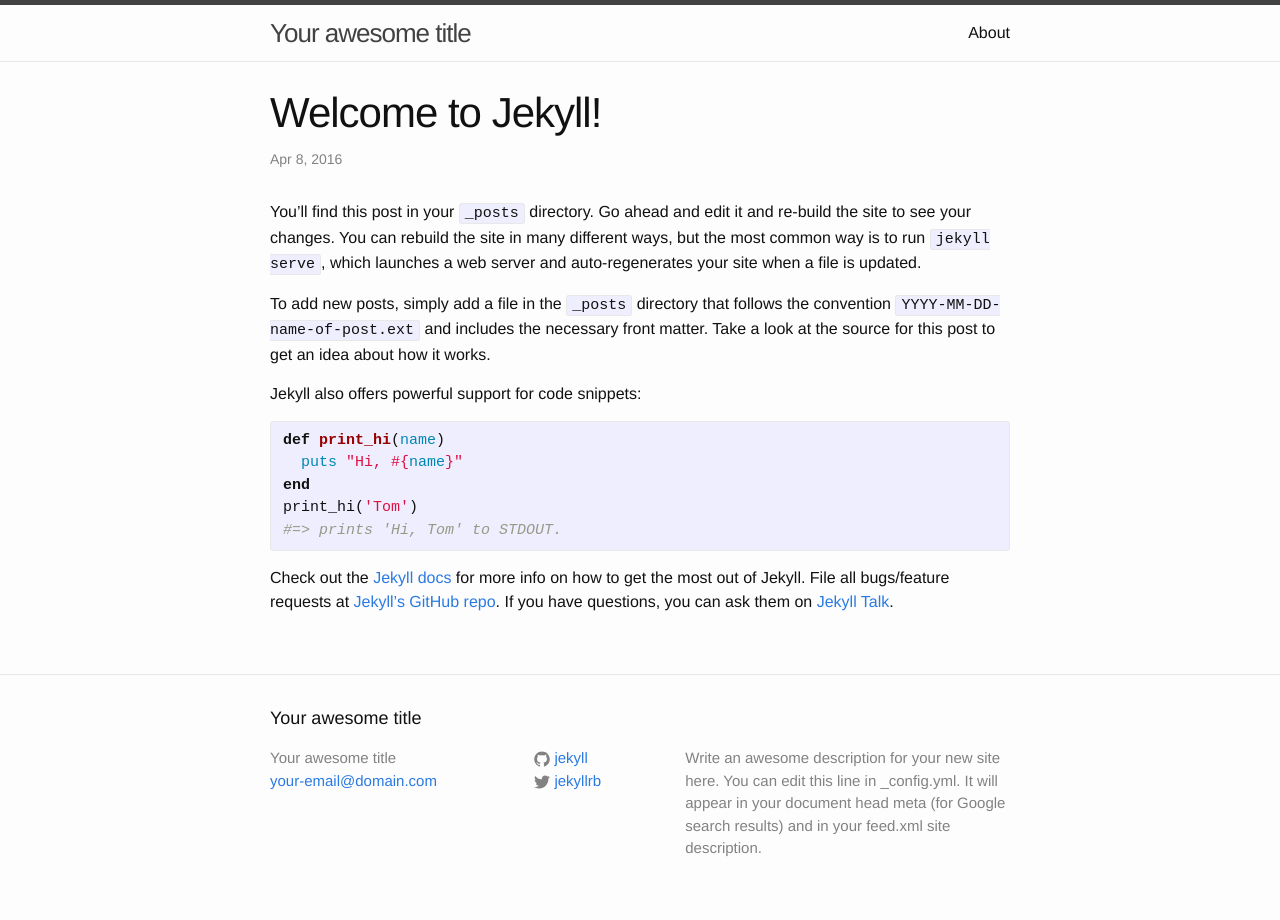
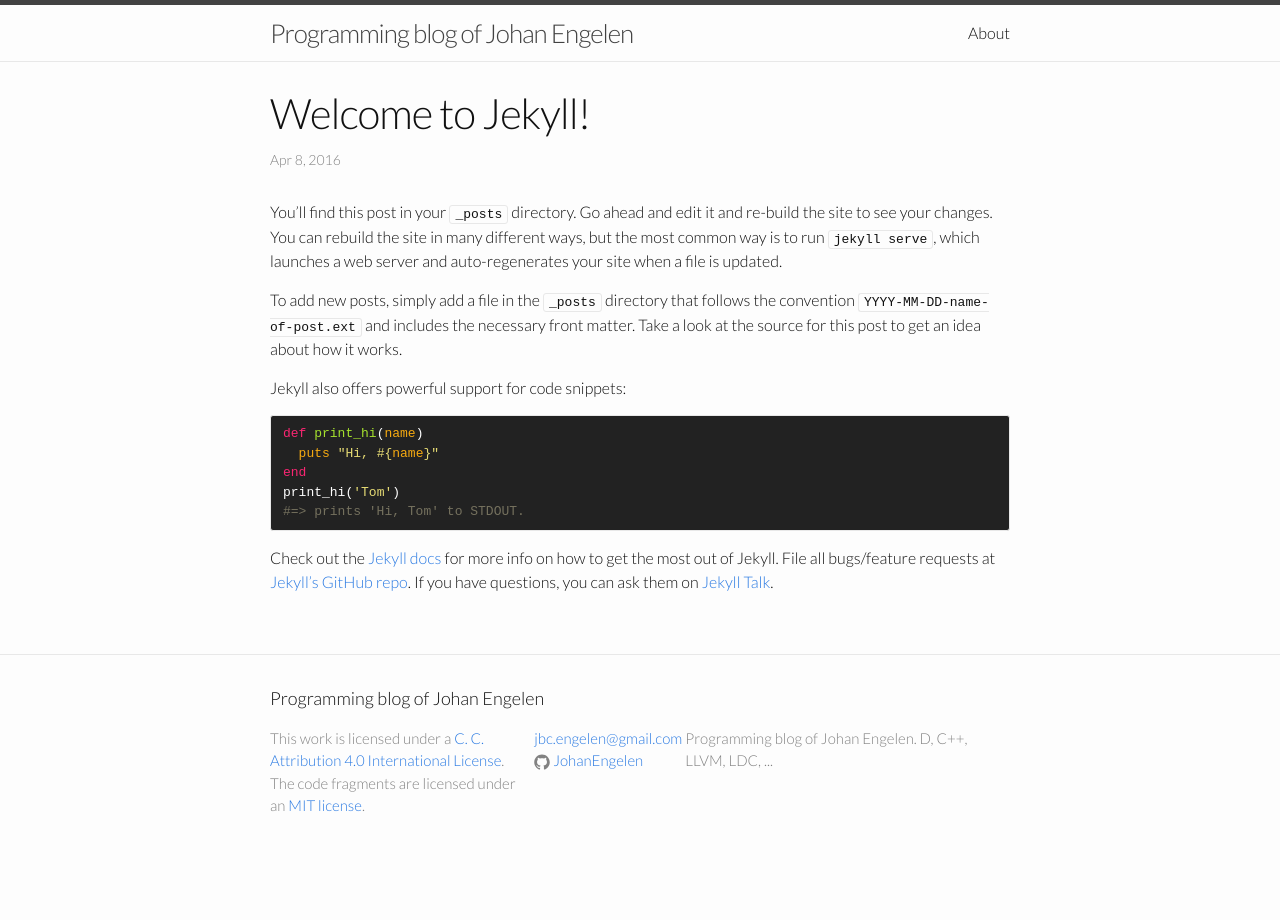
Before and after one commit to JohanEngelen/johanengelen.github.io, a Jekyll site: the page built from _posts/2016-04-08-welcome-to-jekyll.markdown, in a window 1280 px wide. Built offline with Jekyll 4.4.1, drawn with Linux system fonts in a browser that asks for light colours.

Commit message:
Basic site and style changes

```diff
--- a/_config.yml
+++ b/_config.yml
@@ -6,16 +6,15 @@
 # 'jekyll serve'. If you change this file, please restart the server process.
 
 # Site settings
-title: Your awesome title
-email: your-email@domain.com
+title: Programming blog of Johan Engelen
+email: jbc.engelen@gmail.com
 description: > # this means to ignore newlines until "baseurl:"
-  Write an awesome description for your new site here. You can edit this
-  line in _config.yml. It will appear in your document head meta (for
-  Google search results) and in your feed.xml site description.
+  Programming blog of Johan Engelen. D, C++, LLVM, LDC, ...
 baseurl: "" # the subpath of your site, e.g. /blog
-url: "http://yourdomain.com" # the base hostname & protocol for your site
-twitter_username: jekyllrb
-github_username:  jekyll
+url: "http://johanengelen.github.io" # the base hostname & protocol for your site
+github_username:  JohanEngelen
 
 # Build settings
 markdown: kramdown
+kramdown:
+  input: GFM
--- a/_includes/footer.html
+++ b/_includes/footer.html
@@ -7,13 +7,17 @@
     <div class="footer-col-wrapper">
       <div class="footer-col footer-col-1">
         <ul class="contact-list">
-          <li>{{ site.title }}</li>
-          <li><a href="mailto:{{ site.email }}">{{ site.email }}</a></li>
+          <li>
+            This work is licensed under a <a rel="license" href="http://creativecommons.org/licenses/by/4.0/">C. C. Attribution 4.0 International License</a>.
+            The code fragments are licensed under an <a rel="license" href="https://opensource.org/licenses/MIT">MIT license</a>.
+          </li>
         </ul>
       </div>
 
       <div class="footer-col footer-col-2">
         <ul class="social-media-list">
+          <li><a href="mailto:{{ site.email }}">{{ site.email }}</a></li>
+
           {% if site.github_username %}
           <li>
             {% include icon-github.html username=site.github_username %}
@@ -24,6 +28,7 @@
           <li>
             {% include icon-twitter.html username=site.twitter_username %}
           </li>
+
           {% endif %}
         </ul>
       </div>
--- a/_sass/_base.scss
+++ b/_sass/_base.scss
@@ -129,10 +129,10 @@ blockquote {
  */
 pre,
 code {
-    font-size: 15px;
+    font: $code-font-family;
+    font-size: 13px;
     border: 1px solid $grey-color-light;
     border-radius: 3px;
-    background-color: #eef;
 }
 
 code {
@@ -140,6 +140,7 @@ code {
 }
 
 pre {
+    background-color: #222;
     padding: 8px 12px;
     overflow-x: auto;
 
--- a/_sass/_syntax-highlighting.scss
+++ b/_sass/_syntax-highlighting.scss
@@ -1,71 +1,187 @@
-/**
- * Syntax highlighting styles
- */
+.highlight table td { padding: 5px; }
+.highlight table pre { margin: 0; }
+.highlight .gh {
+  color: #999999;
+}
+.highlight .sr {
+  color: #f6aa11;
+}
+.highlight .go {
+  color: #888888;
+}
+.highlight .gp {
+  color: #555555;
+}
+.highlight .gs {
+}
+.highlight .gu {
+  color: #aaaaaa;
+}
+.highlight .nb {
+  color: #f6aa11;
+}
+.highlight .cm {
+  color: #75715e;
+}
+.highlight .cp {
+  color: #75715e;
+}
+.highlight .c1 {
+  color: #75715e;
+}
+.highlight .cs {
+  color: #75715e;
+}
+.highlight .c, .highlight .cd {
+  color: #75715e;
+}
+.highlight .err {
+  color: #960050;
+}
+.highlight .gr {
+  color: #960050;
+}
+.highlight .gt {
+  color: #960050;
+}
+.highlight .gd {
+  color: #49483e;
+}
+.highlight .gi {
+  color: #49483e;
+}
+.highlight .ge {
+  color: #49483e;
+}
+.highlight .kc {
+  color: #66d9ef;
+}
+.highlight .kd {
+  color: #66d9ef;
+}
+.highlight .kr {
+  color: #66d9ef;
+}
+.highlight .no {
+  color: #66d9ef;
+}
+.highlight .kt {
+  color: #66d9ef;
+}
+.highlight .mf {
+  color: #ae81ff;
+}
+.highlight .mh {
+  color: #ae81ff;
+}
+.highlight .il {
+  color: #ae81ff;
+}
+.highlight .mi {
+  color: #ae81ff;
+}
+.highlight .mo {
+  color: #ae81ff;
+}
+.highlight .m, .highlight .mb, .highlight .mx {
+  color: #ae81ff;
+}
+.highlight .sc {
+  color: #ae81ff;
+}
+.highlight .se {
+  color: #ae81ff;
+}
+.highlight .ss {
+  color: #ae81ff;
+}
+.highlight .sd {
+  color: #e6db74;
+}
+.highlight .s2 {
+  color: #e6db74;
+}
+.highlight .sb {
+  color: #e6db74;
+}
+.highlight .sh {
+  color: #e6db74;
+}
+.highlight .si {
+  color: #e6db74;
+}
+.highlight .sx {
+  color: #e6db74;
+}
+.highlight .s1 {
+  color: #e6db74;
+}
+.highlight .s {
+  color: #e6db74;
+}
+.highlight .na {
+  color: #a6e22e;
+}
+.highlight .nc {
+  color: #a6e22e;
+}
+.highlight .nd {
+  color: #a6e22e;
+}
+.highlight .ne {
+  color: #a6e22e;
+}
+.highlight .nf {
+  color: #a6e22e;
+}
+.highlight .vc {
+  color: #ffffff;
+}
+.highlight .nn {
+  color: #ffffff;
+}
+.highlight .nl {
+  color: #ffffff;
+}
+.highlight .ni {
+  color: #ffffff;
+}
+.highlight .bp {
+  color: #ffffff;
+}
+.highlight .vg {
+  color: #ffffff;
+}
+.highlight .vi {
+  color: #ffffff;
+}
+.highlight .nv {
+  color: #ffffff;
+}
+.highlight .w {
+  color: #ffffff;
+}
 .highlight {
-    background: #fff;
-    @extend %vertical-rhythm;
-
-    .highlighter-rouge & {
-      background: #eef;
-    }
-
-    .c     { color: #998; font-style: italic } // Comment
-    .err   { color: #a61717; background-color: #e3d2d2 } // Error
-    .k     { font-weight: bold } // Keyword
-    .o     { font-weight: bold } // Operator
-    .cm    { color: #998; font-style: italic } // Comment.Multiline
-    .cp    { color: #999; font-weight: bold } // Comment.Preproc
-    .c1    { color: #998; font-style: italic } // Comment.Single
-    .cs    { color: #999; font-weight: bold; font-style: italic } // Comment.Special
-    .gd    { color: #000; background-color: #fdd } // Generic.Deleted
-    .gd .x { color: #000; background-color: #faa } // Generic.Deleted.Specific
-    .ge    { font-style: italic } // Generic.Emph
-    .gr    { color: #a00 } // Generic.Error
-    .gh    { color: #999 } // Generic.Heading
-    .gi    { color: #000; background-color: #dfd } // Generic.Inserted
-    .gi .x { color: #000; background-color: #afa } // Generic.Inserted.Specific
-    .go    { color: #888 } // Generic.Output
-    .gp    { color: #555 } // Generic.Prompt
-    .gs    { font-weight: bold } // Generic.Strong
-    .gu    { color: #aaa } // Generic.Subheading
-    .gt    { color: #a00 } // Generic.Traceback
-    .kc    { font-weight: bold } // Keyword.Constant
-    .kd    { font-weight: bold } // Keyword.Declaration
-    .kp    { font-weight: bold } // Keyword.Pseudo
-    .kr    { font-weight: bold } // Keyword.Reserved
-    .kt    { color: #458; font-weight: bold } // Keyword.Type
-    .m     { color: #099 } // Literal.Number
-    .s     { color: #d14 } // Literal.String
-    .na    { color: #008080 } // Name.Attribute
-    .nb    { color: #0086B3 } // Name.Builtin
-    .nc    { color: #458; font-weight: bold } // Name.Class
-    .no    { color: #008080 } // Name.Constant
-    .ni    { color: #800080 } // Name.Entity
-    .ne    { color: #900; font-weight: bold } // Name.Exception
-    .nf    { color: #900; font-weight: bold } // Name.Function
-    .nn    { color: #555 } // Name.Namespace
-    .nt    { color: #000080 } // Name.Tag
-    .nv    { color: #008080 } // Name.Variable
-    .ow    { font-weight: bold } // Operator.Word
-    .w     { color: #bbb } // Text.Whitespace
-    .mf    { color: #099 } // Literal.Number.Float
-    .mh    { color: #099 } // Literal.Number.Hex
-    .mi    { color: #099 } // Literal.Number.Integer
-    .mo    { color: #099 } // Literal.Number.Oct
-    .sb    { color: #d14 } // Literal.String.Backtick
-    .sc    { color: #d14 } // Literal.String.Char
-    .sd    { color: #d14 } // Literal.String.Doc
-    .s2    { color: #d14 } // Literal.String.Double
-    .se    { color: #d14 } // Literal.String.Escape
-    .sh    { color: #d14 } // Literal.String.Heredoc
-    .si    { color: #d14 } // Literal.String.Interpol
-    .sx    { color: #d14 } // Literal.String.Other
-    .sr    { color: #009926 } // Literal.String.Regex
-    .s1    { color: #d14 } // Literal.String.Single
-    .ss    { color: #990073 } // Literal.String.Symbol
-    .bp    { color: #999 } // Name.Builtin.Pseudo
-    .vc    { color: #008080 } // Name.Variable.Class
-    .vg    { color: #008080 } // Name.Variable.Global
-    .vi    { color: #008080 } // Name.Variable.Instance
-    .il    { color: #099 } // Literal.Number.Integer.Long
+  color: #ffffff;
 }
+.highlight .n, .highlight .py, .highlight .nx {
+  color: #ffffff;
+}
+.highlight .ow {
+  color: #f92672;
+}
+.highlight .nt {
+  color: #f92672;
+}
+.highlight .k, .highlight .kv {
+  color: #f92672;
+}
+.highlight .kn {
+  color: #f92672;
+}
+.highlight .kp {
+  color: #f92672;
+}
+.highlight .o {
+  color: #f92672;
+}
--- /dev/null
+++ b/_sass/_syntax-highlighting_old.scss
@@ -0,0 +1,71 @@
+/**
+ * Syntax highlighting styles
+ */
+.highlight {
+    background: #fff;
+    @extend %vertical-rhythm;
+
+    .highlighter-rouge & {
+      background: #eef;
+    }
+
+    .c     { color: #998; font-style: italic } // Comment
+    .err   { color: #a61717; background-color: #e3d2d2 } // Error
+    .k     { font-weight: bold } // Keyword
+    .o     { font-weight: bold } // Operator
+    .cm    { color: #998; font-style: italic } // Comment.Multiline
+    .cp    { color: #999; font-weight: bold } // Comment.Preproc
+    .c1    { color: #998; font-style: italic } // Comment.Single
+    .cs    { color: #999; font-weight: bold; font-style: italic } // Comment.Special
+    .gd    { color: #000; background-color: #fdd } // Generic.Deleted
+    .gd .x { color: #000; background-color: #faa } // Generic.Deleted.Specific
+    .ge    { font-style: italic } // Generic.Emph
+    .gr    { color: #a00 } // Generic.Error
+    .gh    { color: #999 } // Generic.Heading
+    .gi    { color: #000; background-color: #dfd } // Generic.Inserted
+    .gi .x { color: #000; background-color: #afa } // Generic.Inserted.Specific
+    .go    { color: #888 } // Generic.Output
+    .gp    { color: #555 } // Generic.Prompt
+    .gs    { font-weight: bold } // Generic.Strong
+    .gu    { color: #aaa } // Generic.Subheading
+    .gt    { color: #a00 } // Generic.Traceback
+    .kc    { font-weight: bold } // Keyword.Constant
+    .kd    { font-weight: bold } // Keyword.Declaration
+    .kp    { font-weight: bold } // Keyword.Pseudo
+    .kr    { font-weight: bold } // Keyword.Reserved
+    .kt    { color: #458; font-weight: bold } // Keyword.Type
+    .m     { color: #099 } // Literal.Number
+    .s     { color: #d14 } // Literal.String
+    .na    { color: #008080 } // Name.Attribute
+    .nb    { color: #0086B3 } // Name.Builtin
+    .nc    { color: #458; font-weight: bold } // Name.Class
+    .no    { color: #008080 } // Name.Constant
+    .ni    { color: #800080 } // Name.Entity
+    .ne    { color: #900; font-weight: bold } // Name.Exception
+    .nf    { color: #900; font-weight: bold } // Name.Function
+    .nn    { color: #555 } // Name.Namespace
+    .nt    { color: #000080 } // Name.Tag
+    .nv    { color: #008080 } // Name.Variable
+    .ow    { font-weight: bold } // Operator.Word
+    .w     { color: #bbb } // Text.Whitespace
+    .mf    { color: #099 } // Literal.Number.Float
+    .mh    { color: #099 } // Literal.Number.Hex
+    .mi    { color: #099 } // Literal.Number.Integer
+    .mo    { color: #099 } // Literal.Number.Oct
+    .sb    { color: #d14 } // Literal.String.Backtick
+    .sc    { color: #d14 } // Literal.String.Char
+    .sd    { color: #d14 } // Literal.String.Doc
+    .s2    { color: #d14 } // Literal.String.Double
+    .se    { color: #d14 } // Literal.String.Escape
+    .sh    { color: #d14 } // Literal.String.Heredoc
+    .si    { color: #d14 } // Literal.String.Interpol
+    .sx    { color: #d14 } // Literal.String.Other
+    .sr    { color: #009926 } // Literal.String.Regex
+    .s1    { color: #d14 } // Literal.String.Single
+    .ss    { color: #990073 } // Literal.String.Symbol
+    .bp    { color: #999 } // Name.Builtin.Pseudo
+    .vc    { color: #008080 } // Name.Variable.Class
+    .vg    { color: #008080 } // Name.Variable.Global
+    .vi    { color: #008080 } // Name.Variable.Instance
+    .il    { color: #099 } // Literal.Number.Integer.Long
+}
--- a/css/main.scss
+++ b/css/main.scss
@@ -3,14 +3,17 @@
 ---
 @charset "utf-8";
 
+@import url(http://fonts.googleapis.com/css?family=Lato:300italic,700italic,300,700);
 
 
 // Our variables
-$base-font-family: "Helvetica Neue", Helvetica, Arial, sans-serif;
+$base-font-family: Lato, "Helvetica Neue", Helvetica, Arial, sans-serif;
 $base-font-size:   16px;
-$base-font-weight: 400;
+$base-font-weight: 300;
 $small-font-size:  $base-font-size * 0.875;
 $base-line-height: 1.5;
+
+$code-font-family: Monospace, Consolas, Menlo Regular;
 
 $spacing-unit:     30px;
 
```
Also changed, not shown: about.md (+8 -7 lines).
